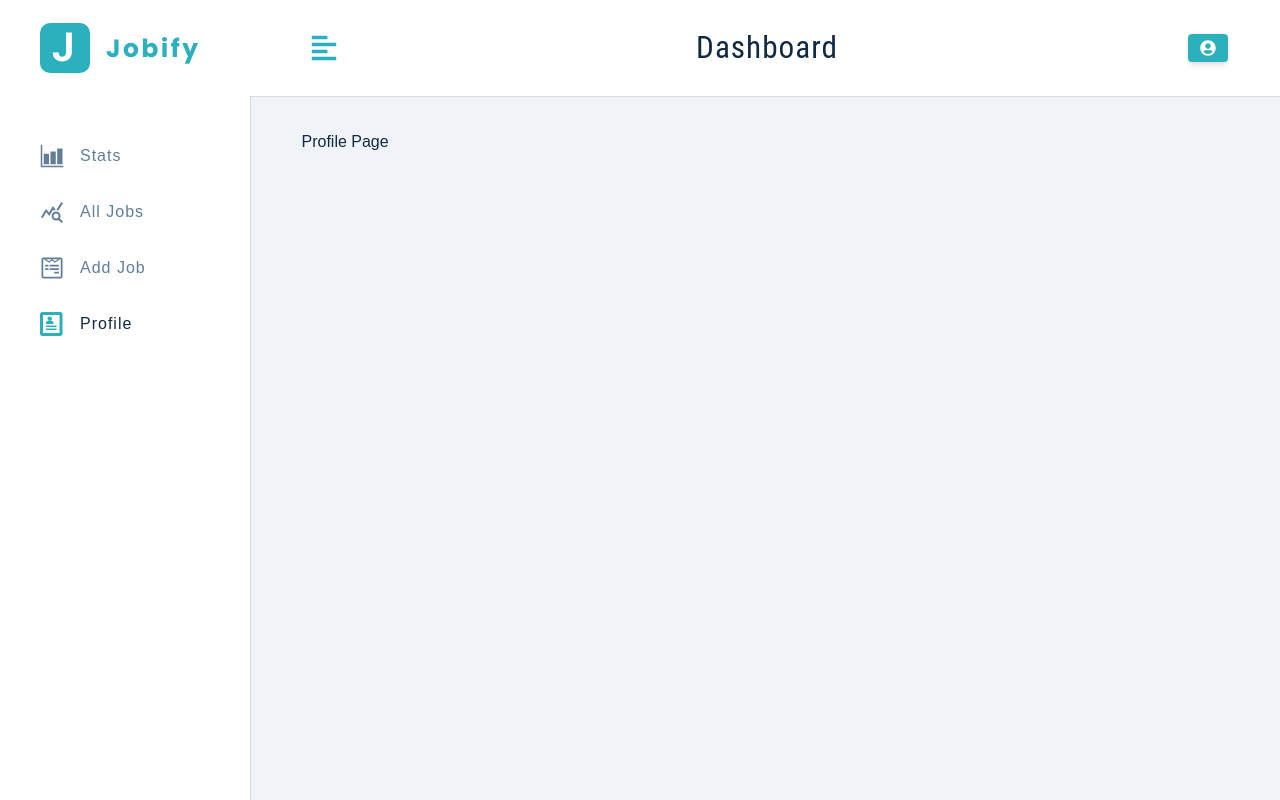
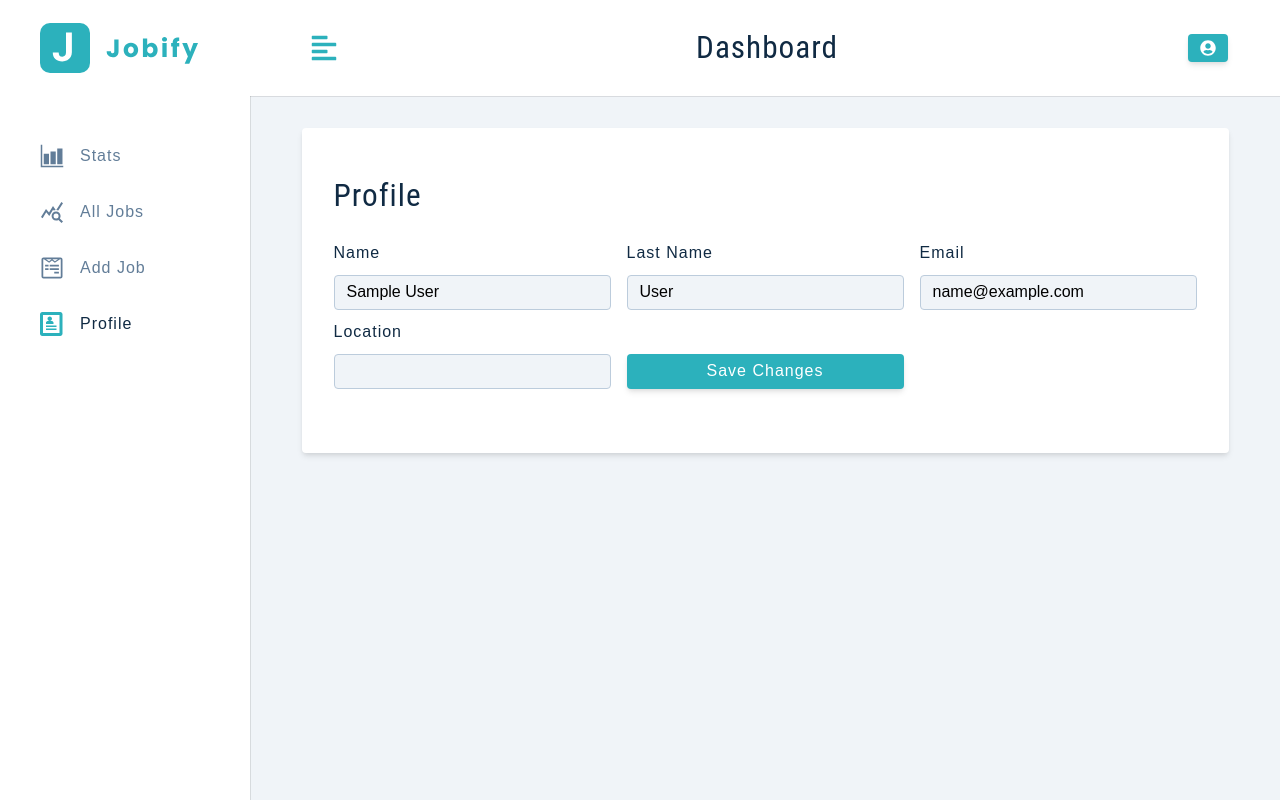
Before and after one commit to jgodi96/Jobify, a React (Create React App) app in the folder client/: page /profile in a window 1280 px wide. Built offline with nearby package versions, Linux system fonts and the light colour scheme; sample sign-in values are in the browser's storage.

Commit message:
Axios for update user

```diff
--- a/client/src/Pages/dashboard/Profile.js
+++ b/client/src/Pages/dashboard/Profile.js
@@ -1,13 +1,65 @@
-import {useState} from 'react'
-import {FormRow,Alert} from '../../components'
-import {useAppContext} from '../../context/appContext'
-import Wrapper from '../../assets/wrappers/DashboardFormPage'
-
+import { useState } from "react";
+import { FormRow, Alert } from "../../components";
+import { useAppContext } from "../../context/appContext";
+import Wrapper from "../../assets/wrappers/DashboardFormPage";
 
 const Profile = () => {
+  const { user, showAlert, displayAlert, updateUser, isLoading } =
+    useAppContext();
+
+  const [name, setName] = useState(user?.name);
+  const [email, setEmail] = useState(user?.email);
+  const [lastName, setLastName] = useState(user?.lastName);
+  const [location, setLocation] = useState(user?.location);
+
+  const handleSubmit = (e) => {
+    e.preventDefault();
+    if(!name || !email || !lastName || !location){
+      displayAlert()
+      return
+    }
+    updateUser({name,email,lastName,location})
+  };
+
   return (
-    <div>Profile Page</div>
-  )
-}
+    <Wrapper>
+      <form className="form" onSubmit={handleSubmit}>
+        <h3>profile</h3>
+        {showAlert && <Alert />}
+        <div className="form-center">
+          <FormRow
+            type="text"
 
-export default Profile
+            name="name"
+            value={name}
+            handleChange={(e) => setName(e.target.value)}
+          />
+          <FormRow
+            type="text"
+            labelText='last name'
+            name="lastName"
+            value={lastName}
+            handleChange={(e) => setLastName(e.target.value)}
+          />
+          <FormRow
+            type="email"
+            name="email"
+            value={email}
+            handleChange={(e) => setEmail(e.target.value)}
+          />
+           <FormRow
+            type="text"
+            name="location"
+            value={location}
+            handleChange={(e) => setLocation(e.target.value)}
+          />
+          <button className="btn btn-block" type="submit" disabled={isLoading}>
+            {isLoading ? 'Please Wait...':'save changes'}
+          </button>
+        </div>
+      </form>
+    </Wrapper>
+  );
+};
+
+export default Profile;
--- a/client/src/context/appContext.js
+++ b/client/src/context/appContext.js
@@ -34,6 +34,31 @@ const AppContext = React.createContext();
 
 const AppProvider = ({ children }) => {
   const [state, dispatch] = useReducer(reducer, initialState);
+
+  //axios
+  const authFetch = axios.create({
+    baseURL:'/api/v1',
+    headers:{ Authorization:`Bearer ${state.token}`}
+  })
+  //request
+  authFetch.interceptors.request.use((config)=>{
+    config.headers.common['Authorization'] = `Bearer ${state.token}`
+    return config
+  },(error)=>{
+    return Promise.reject(error)
+  })
+  //response
+  authFetch.interceptors.response.use((response)=>{
+
+    return response
+  },(error)=>{
+    console.log(error.response);
+    if(error.response.status===401){
+      console.log('AUTH ERROR');
+    }
+    return Promise.reject(error)
+  }
+  )
 
   const displayAlert = () => {
     dispatch({ type: DISPLAY_ALERT });
@@ -105,10 +130,15 @@ const AppProvider = ({ children }) => {
     removeUserFromLocalStorage()
   }
   const updateUser = async (currentUser) =>{
-    console.log(currentUser)
+    try{
+      const{data} = await authFetch.patch('/auth/updateUser',currentUser)
+      console.log(data);
+    }catch(error){
+      // console.log(error.response)
+    }
   }
   return (
-    <AppContext.Provider value={{ ...state, displayAlert, registerUser,loginUser,toggleSidebar,logoutUser }}>
+    <AppContext.Provider value={{ ...state, displayAlert, registerUser,loginUser,toggleSidebar,logoutUser,updateUser }}>
       {children}
     </AppContext.Provider>
   );
```
